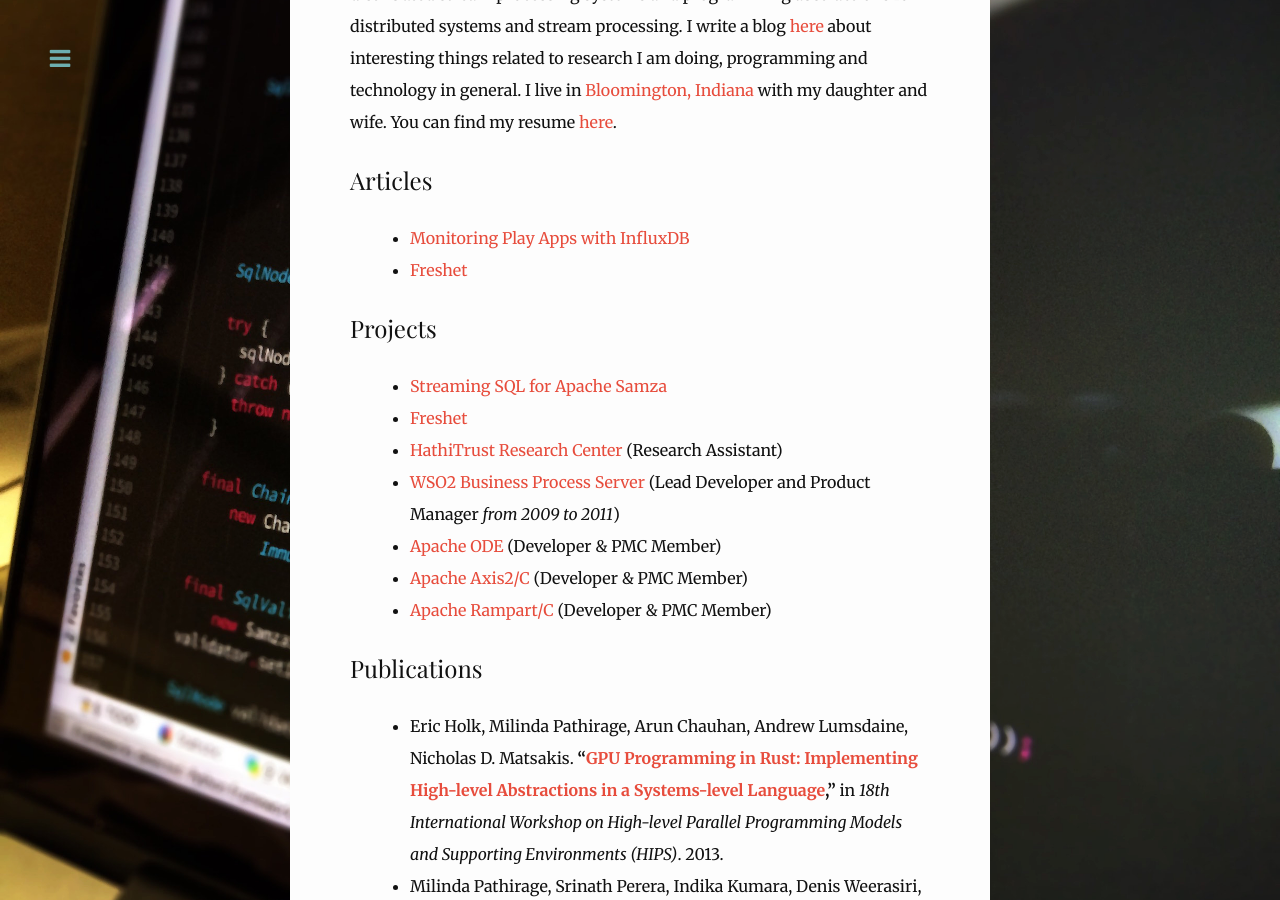
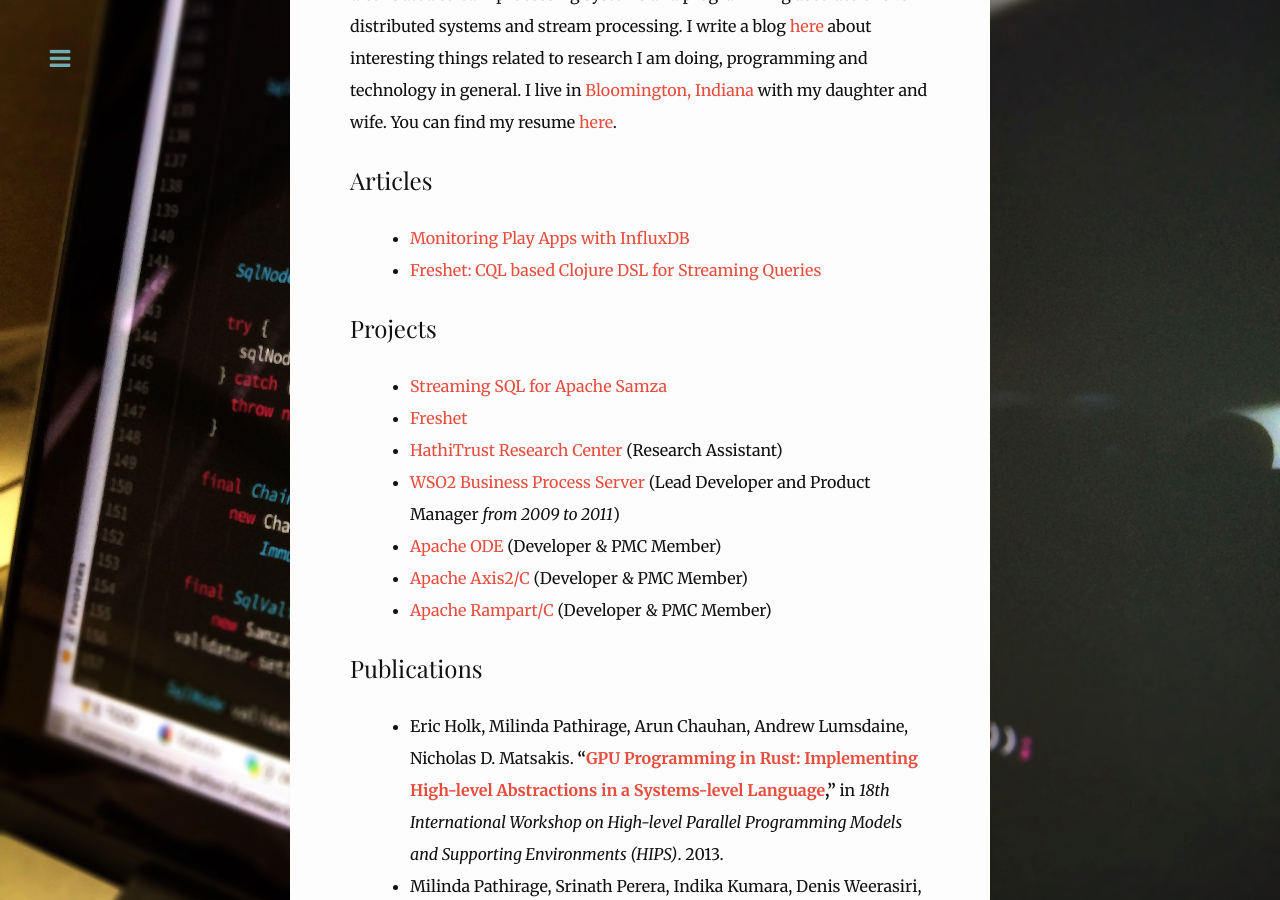
Before and after one commit to milinda/milinda.github.io, a Jekyll site: the page built from index.html, in a window 1280 px wide and 900 px high, scrolled down 312 px. Built offline with Jekyll 4.4.1, drawn with Linux system fonts in a browser that asks for light colours; nearby versions of some CDN libraries.

Commit message:
some improvements to theme

```diff
--- a/_layouts/post.html
+++ b/_layouts/post.html
@@ -17,7 +17,7 @@
         {% if page.thumb %}
         <img src="{{ page.thumb }}" alt="{{ page.title }}" class="post-thumb" />
         {% endif %}
-        <h1 class="post-title">{{ page.title }}</h1>
+        <h1 class="post-title">{{ page.mtitle }}</h1>
         <h2 class="post-subtitle">{{ page.subtitle }}</h2>
     </header>
 
--- a/_posts/2015-01-07-freshet.md
+++ b/_posts/2015-01-07-freshet.md
@@ -1,7 +1,8 @@
 ---
 type: post
 layout: post
-title: Freshet
+mtitle: Freshet
+title: "Freshet: CQL based Clojure DSL for Streaming Queries"
 subtitle: CQL based Clojure DSL for Streaming Queries
 note: Originally published in <a href="http://milinda.svbtle.com/freshet-cql-based-clojure-dsl-for-streaming-queries">milinda.svbtle.com</a>. <br/><br/> Please note that, I have stop working on Freshet temporarily to focus on implmenting SQL based streaming query layer on top of Apache Samza. You can find more information about that project <a href="https://issues.apache.org/jira/browse/SAMZA-390">here</a>.
 ---
```
